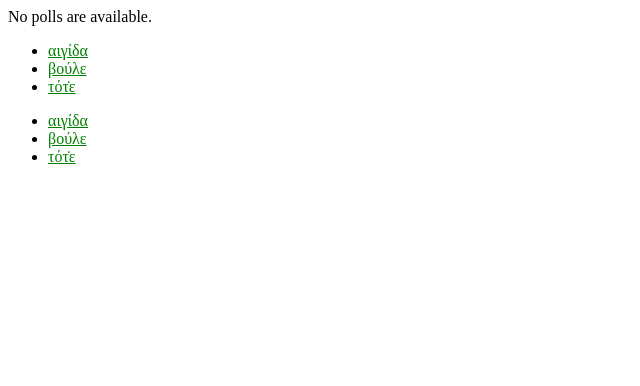
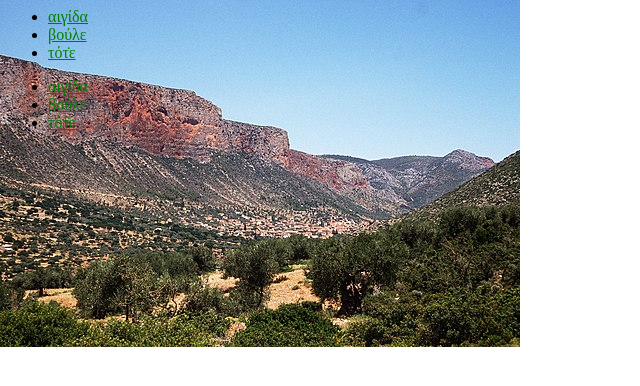
Before and after one commit to jgchaparro/TsakonianDB, a Django app: page /dictionary/ in a window 1280 px wide. Shown: the top 386 px of the page, without its empty margins (0-640 px from the left). Run offline with Django 4.2, Linux system fonts and the light colour scheme; data comes from the database, SQL or seed files in the repository.

Commit message:
Commit previous to generic views

```diff
--- a/TsakonianDict/dictionary/static/dictionary/style.css
+++ b/TsakonianDict/dictionary/static/dictionary/style.css
@@ -1,3 +1,7 @@
 li a {
     color: green;
 }
+
+body {
+    background: white url("images/leonidio.jpg") no-repeat;
+}
--- a/TsakonianDict/dictionary/templates/dictionary/index.html
+++ b/TsakonianDict/dictionary/templates/dictionary/index.html
@@ -1,17 +1,6 @@
 {% load static %}
 
 <link rel="stylesheet" href="{% static 'dictionary/style.css' %}">
-
-{% if latest_question_list %}
-    <ul>
-    {% for question in latest_question_list %}
-        <li><a href="/polls/{{ question.id }}">{{ question.question_text }}</a></li>
-    {% endfor %}
-    </ul>
-{% else %}
-    <p>No polls are available.</p>
-{% endif %}
-
 
 {% if latest_entries %}
     <ul>
```
